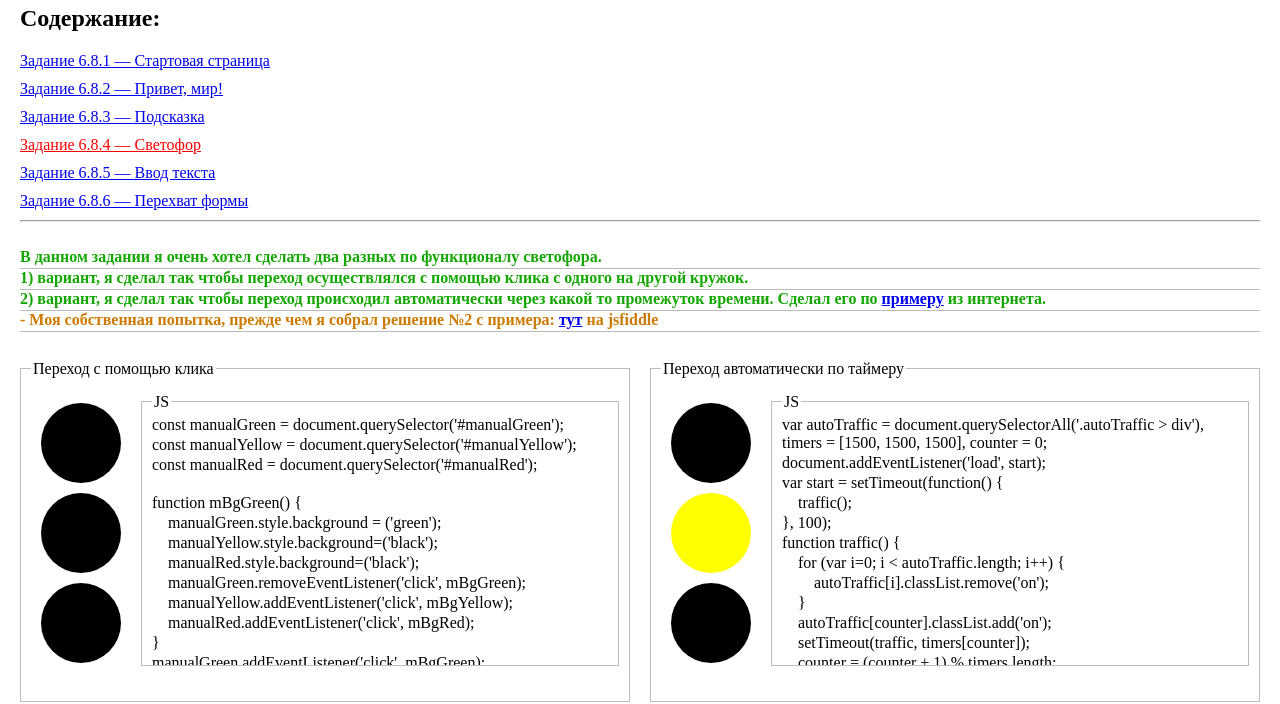
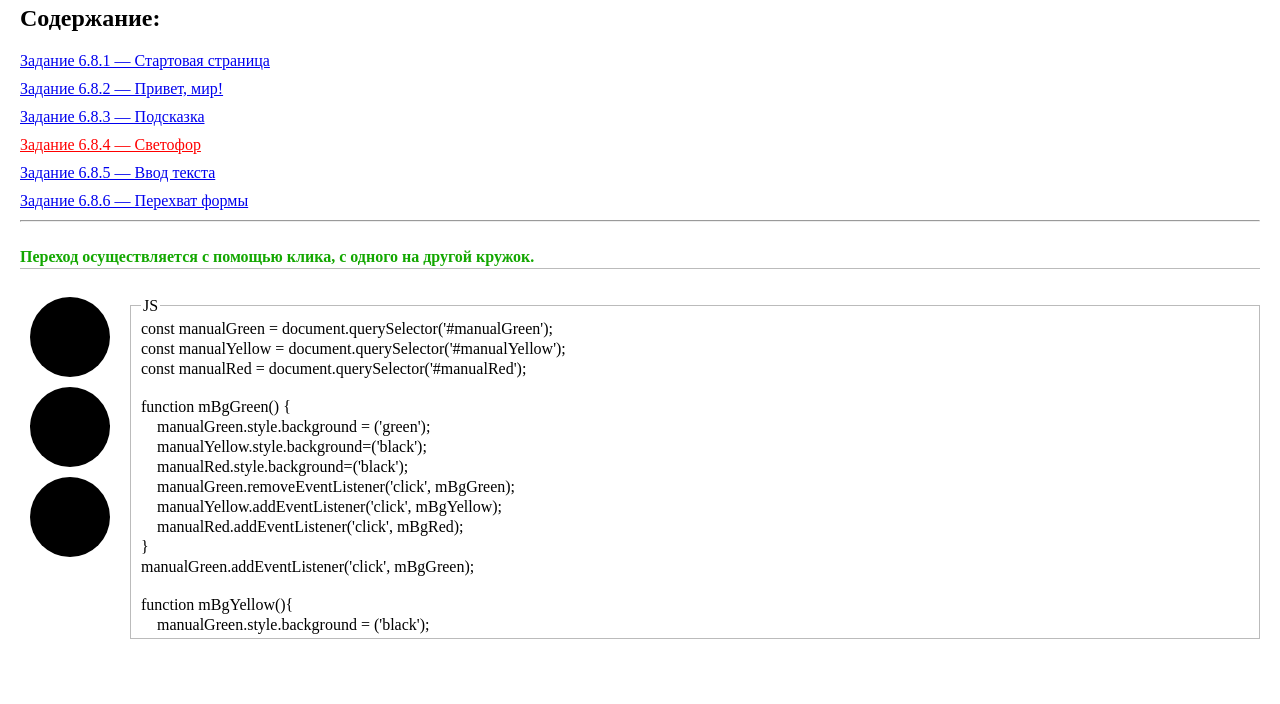
Before and after one commit to brain-skills/js-start, a plain HTML site: page task3/index.html in a window 1280 px wide. Shown: the part 84-788 px from the top of the page. Drawn offline with Linux system fonts and the light colour scheme.

Commit message:
init version 1.0.9

```diff
--- a/task3/index.html
+++ b/task3/index.html
@@ -21,12 +21,8 @@
         <li><a href="../task5/index.html">Задание 6.8.6 — Перехват формы</a></li>
     </ul>
     <hr><br>
-    <p style="color: rgb(19, 167, 0); font-weight: 600;">В данном задании я очень хотел сделать два разных по функционалу светофора.</p>
-    <p style="color: rgb(19, 167, 0); font-weight: 600;">1) вариант, я сделал так чтобы переход осуществлялся с помощью клика с одного на другой кружок.</p>
-    <p style="color: rgb(19, 167, 0); font-weight: 600;">2) вариант, я сделал так чтобы переход происходил автоматически через какой то промежуток времени. Сделал его по <a href="https://stackblitz.com/edit/traffic-light-in-vanilla-javascript?file=index.js" target="_blank">примеру</a> из интернета.</p>
-    <p style="color: rgb(204, 122, 0); font-weight: 600;">- Моя собственная попытка, прежде чем я собрал решение №2 с примера: <a href="https://jsfiddle.net/Georka/3gtmw8p4/3/" target="_blank">тут</a> на jsfiddle</p><br>
+    <p style="color: rgb(19, 167, 0); font-weight: 600;">Переход осуществляется с помощью клика, с одного на другой кружок.</p><br>
     <div class="traffics">
-        <fieldset class="manual"><legend>Переход с помощью клика</legend>
         <div class="manualTraffic">
             <div id="manualGreen"></div>
             <div id="manualYellow"></div>
@@ -67,7 +63,7 @@
             <p>}</p>
             <p>manualRed.addEventListener('click', mBgRed);</p>
         </fieldset>
-        </fieldset>
+        <!--
         <fieldset class="auto"><legend>Переход автоматически по таймеру</legend>
             <div class="autoTraffic">
                 <div class="autoGreen"></div>
@@ -92,7 +88,7 @@
                     <p>&nbsp;&nbsp;&nbsp;&nbsp;counter = (counter + 1) % timers.length;</p>
                 <p>}</p>
             </fieldset>
-        </fieldset>
+        </fieldset>-->
     </div>
     <script src="script.js"></script>
 </body>
--- a/task3/style.css
+++ b/task3/style.css
@@ -24,7 +24,8 @@
     width: 50%;
 }
 .traffics fieldset {
-    display: flex;
+    display: block;
+    width: 100%;
     position: relative;
 }
 .traffics fieldset div {margin-top: 10px;}
```
Lines whose indentation alone changed are shown as unchanged.
